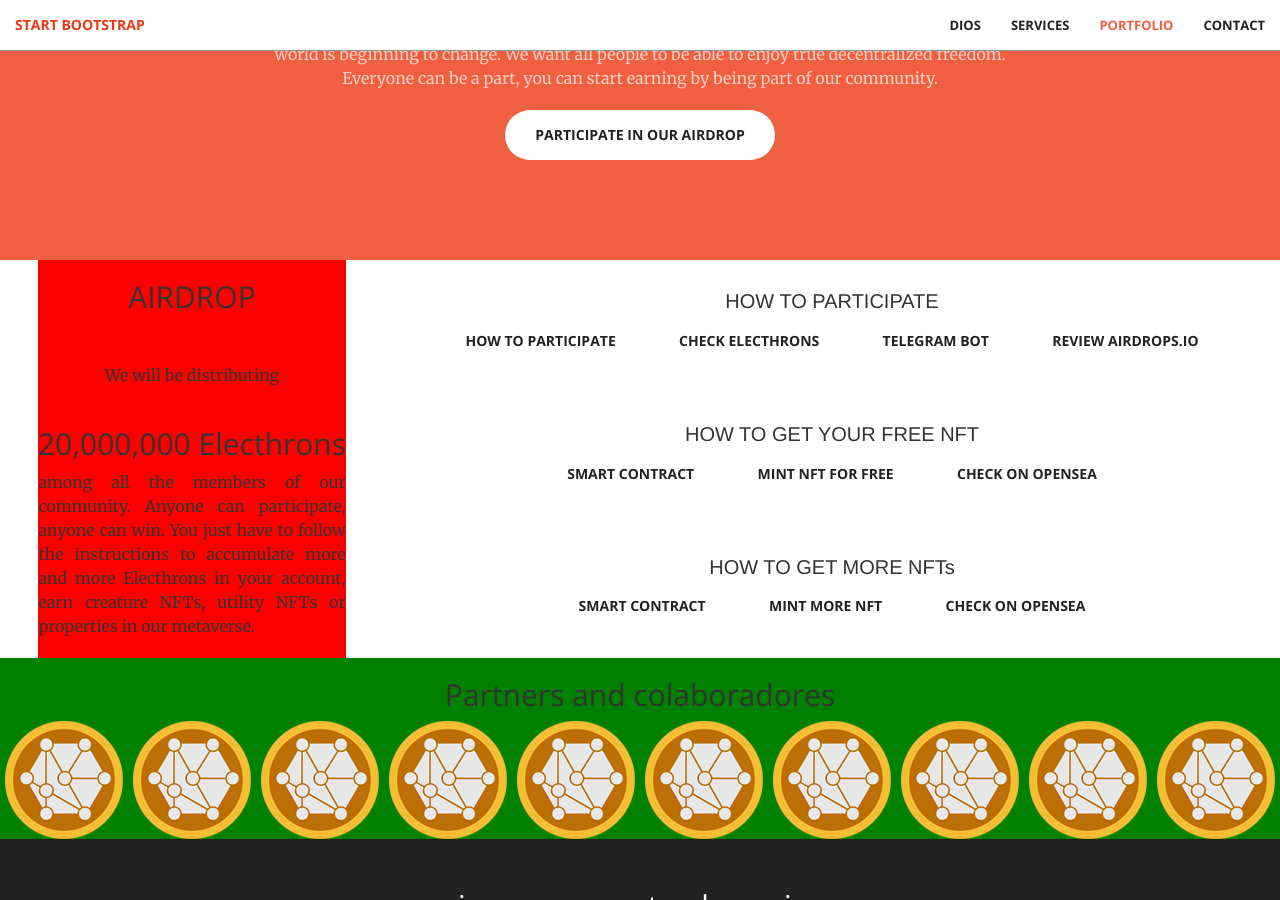
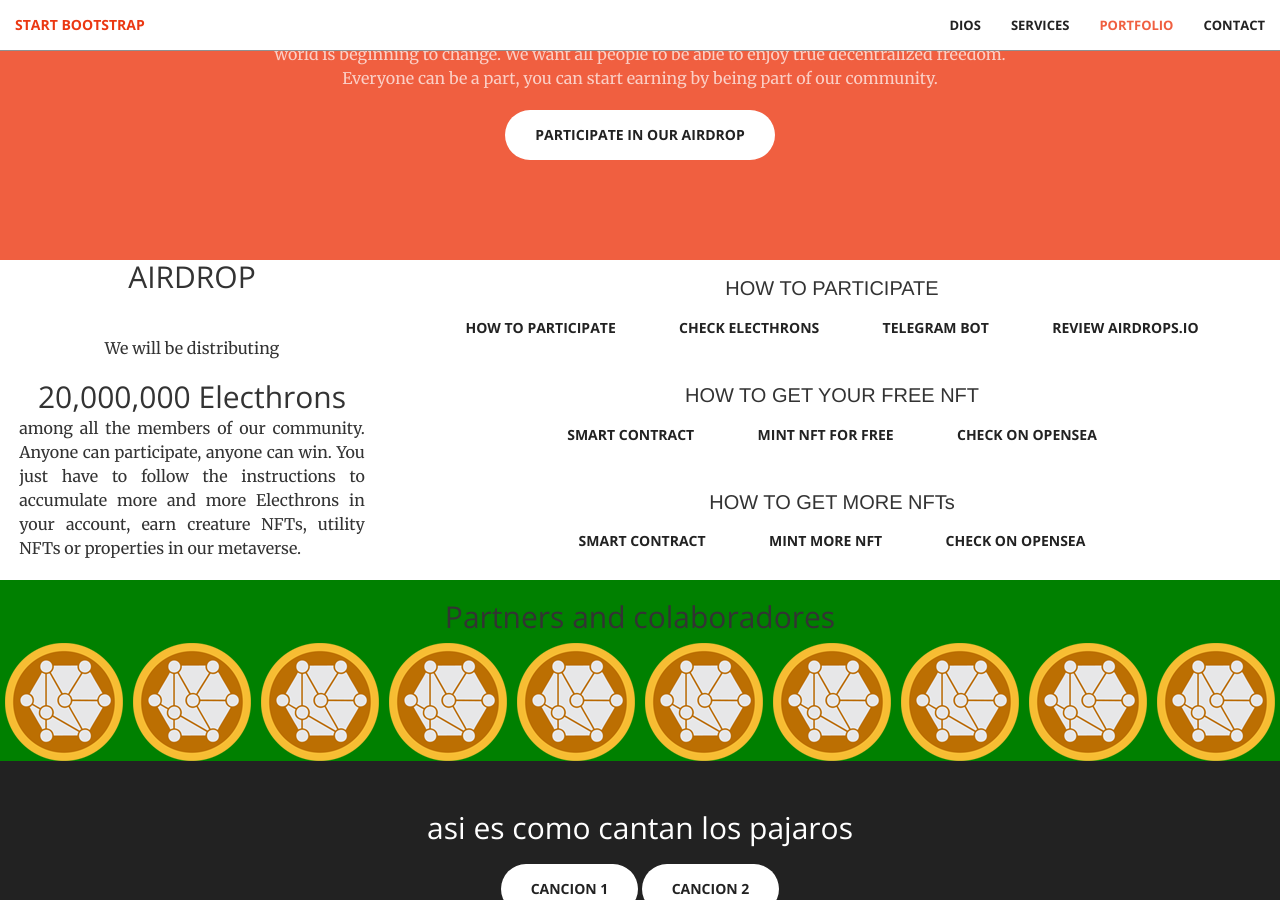
Before and after one commit to soujiang/soujiang.github.io, a Jekyll site: the page built from index.html, in a window 1280 px wide and 900 px high, scrolled down 3300 px. Built offline with Jekyll 4.4.1, drawn with Linux system fonts in a browser that asks for light colours.

Commit message:
borrar background

```diff
--- a/_sass/_base.scss
+++ b/_sass/_base.scss
@@ -408,13 +408,15 @@ body {
     flex-direction: column;
     justify-content: center;
     align-items: center;
-    background: red;
+}
+
+.airdroptxtitle h2 {
+    margin: 0 0 3px 0;
 }
 
 .airdroptext {
     text-align: justify;
-    width:80%;
-    background:red;
+    width:90%;
 }
 
 .airdropbottoms {
```
